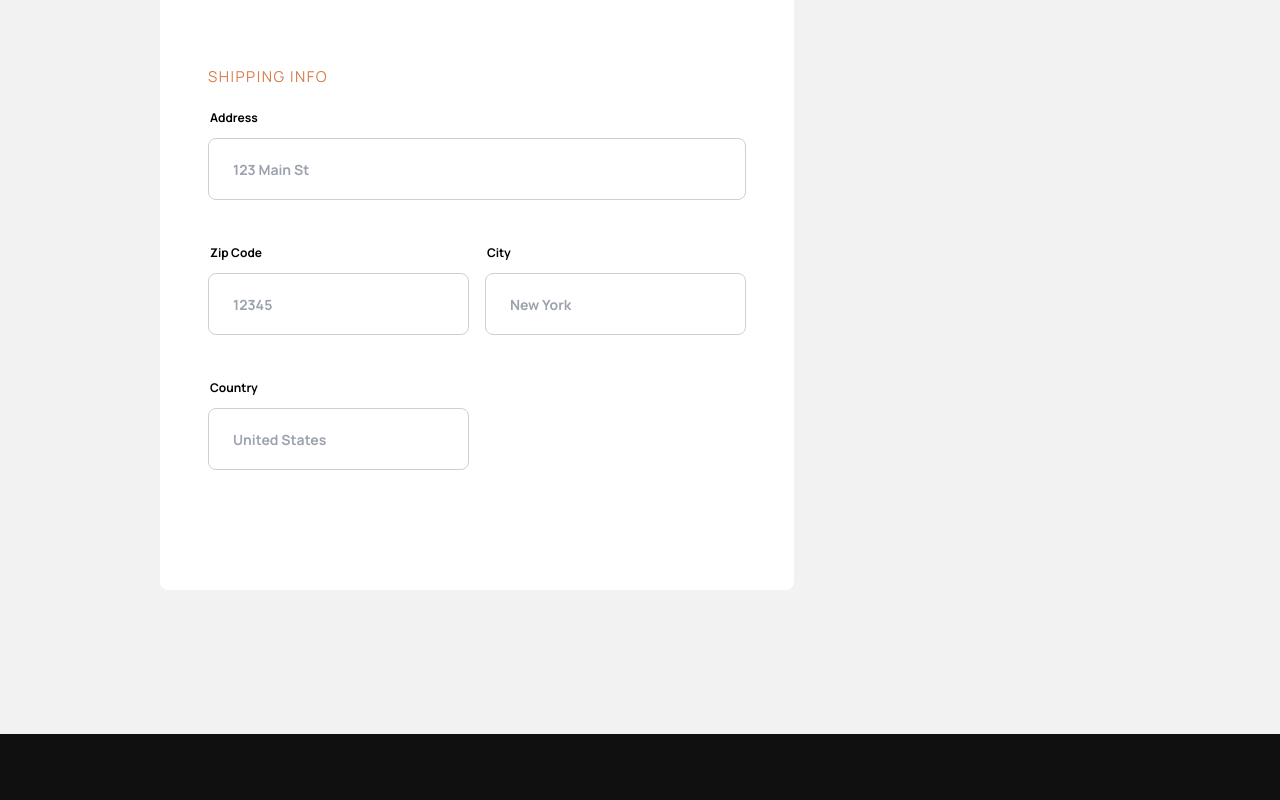
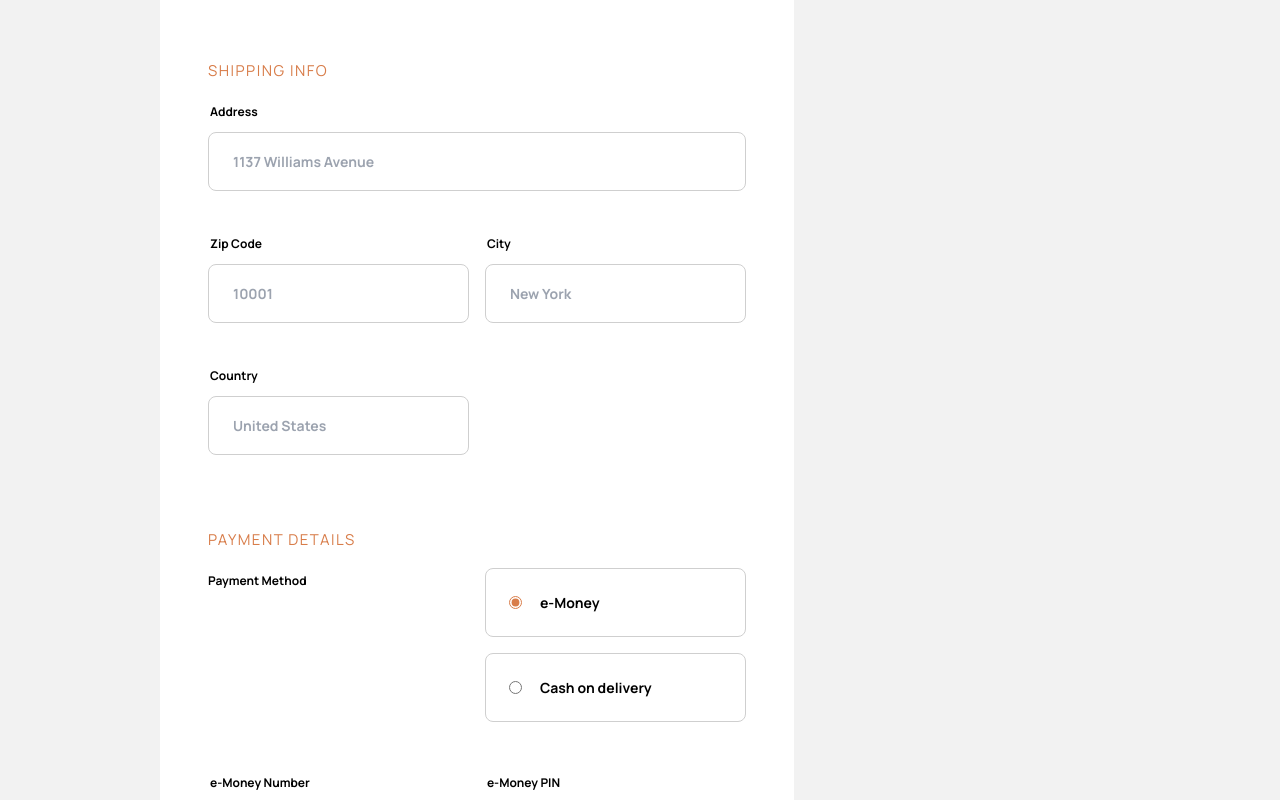
Before and after one commit to LowkeyCoyote/audiophile, a React (Vite) app: page /checkout in a window 1280 px wide. Shown: the part 680-1480 px from the top of the page. Built offline with nearby package versions, Linux system fonts and the light colour scheme.

Commit message:
first commit

```diff
--- a/src/App.css
+++ b/src/App.css
@@ -18,7 +18,10 @@
   letter-spacing: 1px;
 }
 
-input{
+
+/* inputs */
+
+.inputFormCheckout{
   border: 1px solid #CFCFCF;
   padding-top: 18px !important;
   padding-bottom: 18px !important;
@@ -30,19 +33,19 @@ input{
   margin-bottom: 24px !important;
 }
 
-input:focus{
+.inputFormCheckout:focus{
   outline: solid 1px #D87D4A;
   border: none;
   color: black;
   font-weight: bold;
 }
 
-input:not(:focus) {
+.inputFormCheckout:not(:focus) {
   color: black;
   font-weight: bold;
 }
 
-input::placeholder{
+.inputFormCheckout::placeholder{
   font-size: 14px;
   padding-top: 18px !important;
   padding-bottom: 18px !important;
@@ -53,6 +56,34 @@ label{
   font-size: 12px;
   padding-left: 2px;
 }
+
+.inputFormCheckoutRadio{
+  border: #CFCFCF 1px solid;
+  padding: 23px;
+  border-radius: 8px;
+  display: flex;
+  align-items: center;
+}
+
+.inputFormCheckoutRadio > input{
+  margin-right: 16px;
+  color: #D87D4A;
+}
+
+
+
+.inputFormCheckoutRadio input[type="radio"] {
+  accent-color: #D87D4A;
+}
+
+.inputFormCheckoutRadio:focus-within {
+  border-color: #D87D4A;
+}
+
+
+
+
+
 
 
 .iconFooter:hover{
--- a/src/components/checkout/FormCheckout.tsx
+++ b/src/components/checkout/FormCheckout.tsx
@@ -1,5 +1,6 @@
-import { useForm } from 'react-hook-form';
-import FormField from '@components/shared/ui/FormField'
+import {  useForm } from 'react-hook-form';
+import FormField from '@components/shared/ui/FormField';
+import { useState, RefObject } from 'react';
 
 type FormData = {
     name: string;
@@ -9,10 +10,22 @@ type FormData = {
     zipCode: string;
     city: string;
     country: string;
-
+    payment: 'emoney' | 'cashOnDelivery';
+    eMoneyNumber: string;
+    eMoneyPIN: string;
 };
 
-const FormCheckout = () => {
+type FormCheckoutProps = {
+    submitRef?: RefObject<HTMLButtonElement>;
+};
+
+const FormCheckout = ({submitRef } : FormCheckoutProps) => {
+
+
+    const [selectedPayment, setSelectedPayment] = useState<
+        'emoney' | 'cashOnDelivery'
+    >('emoney');
+
     const {
         register,
         handleSubmit,
@@ -21,14 +34,17 @@ const FormCheckout = () => {
         mode: 'onChange',
         reValidateMode: 'onSubmit',
     });
-    const onSubmit = () => window.location.reload();
+
+    const onSubmit = (data : FormData) => console.log(data);
+
 
     return (
         <div className="p-12 bg-white rounded-lg sm:p-6">
-            <h3 className="text-h3 uppercase font-bold pt-1.5 pb-10 sm:text-h4 sm:pb-8" >
+            <h3 className="text-h3 uppercase font-bold pt-1.5 pb-10 sm:text-h4 sm:pb-8">
                 Checkout
             </h3>
-            <form action="">
+
+                <form onSubmit={handleSubmit(onSubmit)}>
                     <p className="text-dark-peach uppercase tracking-wide mb-4">
                         Billing details
                     </p>
@@ -39,11 +55,10 @@ const FormCheckout = () => {
                             name="name"
                             type="text"
                             placeholder="Alexei Ward"
-                        error={errors.name && 'Can’t be empty'}
+                            error={errors.name && 'Wrong Format'}
                             register={register}
                             column="col-1"
                             validationPattern={/^.{0,50}$/}
-
                         />
                         <FormField
                             label="Email Address"
@@ -59,8 +74,8 @@ const FormCheckout = () => {
                             label="Phone Number"
                             name="tel"
                             type="tel"
-                        placeholder="+1 (202) 555-0136"
-                        error={errors.tel && 'Can’t be empty'}
+                            placeholder="+1 202-555-0136"
+                            error={errors.tel && 'Wrong Format'}
                             register={register}
                             column="col-1"
                             validationPattern={/^[0-9\s\-()+]+$/}
@@ -74,20 +89,20 @@ const FormCheckout = () => {
                             label="Address"
                             name="address"
                             type="text"
-                        placeholder="123 Main St"
-                        error={errors.address && 'Can’t be empty'}
+                            placeholder="1137 Williams Avenue"
+                            error={errors.address && 'Wrong Format'}
                             register={register}
-                        column="col-span-2 sm:col-span-1"
+                            column="col-span-2"
                             validationPattern={/^.{0,300}$/}
                         />
                         <FormField
                             label="Zip Code"
                             name="zipCode"
                             type="text"
-                        placeholder="12345"
-                        error={errors.zipCode && 'Can’t be empty'}
+                            placeholder="10001"
+                            error={errors.zipCode && 'Wrong Format'}
                             register={register}
-                        column="col-1 sm:col-span-1"
+                            column="col-1 sm:col-span-2"
                             validationPattern={/^\d{4,9}$/}
                         />
                         <FormField
@@ -95,9 +110,9 @@ const FormCheckout = () => {
                             name="city"
                             type="text"
                             placeholder="New York"
-                        error={errors.city && 'Can’t be empty'}
+                            error={errors.city && 'Wrong Format'}
                             register={register}
-                        column="col-1 sm:col-span-1"
+                            column="col-1 sm:col-span-2"
                             validationPattern={/^[a-zA-Z\s\-']+$/}
                         />
                         <FormField
@@ -105,16 +120,80 @@ const FormCheckout = () => {
                             name="country"
                             type="text"
                             placeholder="United States"
-                        error={errors.country && 'Can’t be empty'}
+                            error={errors.country && 'Wrong Format'}
                             register={register}
-                        column="col-1 sm:col-span-1"
+                            column="col-1 sm:col-span-2 "
                             validationPattern={/^[a-zA-Z\s]+$/}
                         />
-
-
                     </div>
 
+                    <p className="text-dark-peach uppercase tracking-wide mb-4">
+                        payment details
+                    </p>
+                    <div className="grid grid-cols-2 gap-4 mb-12 sm:grid-cols-1">
+                        <p className="col-1 font-bold text-[12px]">
+                            Payment Method
+                        </p>
+                        <div className="col-2 sm:col-span-2 inputFormCheckoutRadio">
+                            <input
+                                type="radio"
+                                id="emoney"
+                                value="emoney"
+                                checked={selectedPayment === 'emoney'}
+                                onChange={() => setSelectedPayment('emoney')}
+                            />
+                            <label
+                                className="text-[14px] font-bold"
+                                htmlFor="emoney"
+                            >
+                                e-Money
+                            </label>
+                        </div>
+                        <div className="col-start-2 sm:col-span-2 inputFormCheckoutRadio">
+                            <input
+                                type="radio"
+                                id="cashOnDelivery"
+                                value="cashOnDelivery"
+                                checked={selectedPayment === 'cashOnDelivery'}
+                                onChange={() =>
+                                    setSelectedPayment('cashOnDelivery')
+                                }
+                            />
+                            <label
+                                className="text-[14px] font-bold"
+                                htmlFor="cashOnDelivery"
+                            >
+                                Cash on delivery
+                            </label>
+                        </div>
+                    </div>
+                    <div className="grid grid-cols-2 gap-4 mb-12 sm:grid-cols-1">
+                        <FormField
+                            label="e-Money Number"
+                            name="eMoneyNumber"
+                            type="text"
+                            placeholder="238521993"
+                            error={errors.eMoneyNumber && 'Wrong Format'}
+                            register={register}
+                            column="col-1"
+                            validationPattern={/^[0-9]{9}$/}
+                        />
+                        <FormField
+                            label="e-Money PIN"
+                            name="eMoneyPIN"
+                            type="email"
+                            placeholder="alexei@mail.com"
+                            error={errors.eMoneyPIN && 'Wrong Format'}
+                            register={register}
+                            column="col-2"
+                            validationPattern={/^[0-9]{4}$/}
+                        />
+                    </div>
+
+                    <button ref={submitRef} type="submit" style={{ display: 'none' }} />
+
                 </form>
+
         </div>
     );
 };
--- a/src/components/shared/ui/FormField.tsx
+++ b/src/components/shared/ui/FormField.tsx
@@ -12,6 +12,22 @@ interface FormFieldProps {
 }
 
 const FormField: React.FC<FormFieldProps> = ({ label, name, type, placeholder, error, register, column, validationPattern }) => {
+
+
+    let maxLength = 80; // Valeur par défaut pour maxLength
+
+    if (name === "eMoneyPIN") {
+        maxLength = 4;
+    }
+
+    if(name === "eMoneyNumber"){
+        maxLength = 9
+    }
+
+    if(type === 'tel'){
+        maxLength = 12
+    }
+
     return (
         <div className={column}>
             <div className="flex items-center justify-between mb-2">
@@ -29,15 +45,17 @@ const FormField: React.FC<FormFieldProps> = ({ label, name, type, placeholder, e
                 )}
             </div>
             <input
-                className={`w-full ${error ? '!outline-[#CD2C2C]' : ''}`}
+                className={`inputFormCheckout w-full ${error ? '!outline-[#CD2C2C]' : ''}`}
                 type={type}
                 placeholder={placeholder}
+                maxLength= {maxLength}
                 {...register(name, {
                     required: true,
-                    maxLength: type === 'tel' ? 12 : 80,
+                    maxLength: maxLength,
                     pattern: validationPattern,
                 })}
                 aria-invalid={error ? 'true' : 'false'}
+
             />
         </div>
     );
--- a/src/pages/CheckoutPage.tsx
+++ b/src/pages/CheckoutPage.tsx
@@ -1,32 +1,30 @@
-import { Link } from "react-router-dom";
-import CartCheckout from "@components/checkout/CartCheckout";
-import FormCheckout from "@components/checkout/FormCheckout";
-
-
-
-
-
+import { Link } from 'react-router-dom';
+import CartCheckout from '@components/checkout/CartCheckout';
+import FormCheckout from '@components/checkout/FormCheckout';
+import { useRef, MutableRefObject } from 'react';
 
 const CheckoutPage = () => {
+    const submitRef = useRef<HTMLButtonElement>();
+    const submitForm = (submitRef : MutableRefObject<HTMLButtonElement | undefined> ) => {
+        console.log(submitRef.current)
+        if (submitRef.current) {
+            submitRef.current.click();
+        }
+    };
+
     return (
-        <section className=" bg-[#F2F2F2] px-40 pt-20 pb-36 md:px-10 md:pt-12 md:pb-28 sm:pt-4 sm:px-6 sm:pb-24" >
-            <Link
-                to={'/'}
-                className="block w-fit"
-            >
+        <section className=" bg-[#F2F2F2] px-40 pt-20 pb-36 md:px-10 md:pt-12 md:pb-28 sm:pt-4 sm:px-6 sm:pb-24">
+            <Link to={'/'} className="block w-fit">
                 <p className="opacity-50 w-fit">Go back</p>
             </Link>
             <div className="flex pt-14 md:pt-6 gap-7 md:flex-col md:gap-8">
                 <div className=" w-[68%] md:w-full">
-                        <FormCheckout />
-
+                    <FormCheckout submitRef={submitRef} />
                 </div>
                 <div className="w-[32%] md:w-full">
-                        <CartCheckout />
+                    <CartCheckout submitForm={() => submitForm(submitRef)} />
                 </div>
-
             </div>
-
         </section>
     );
 };
--- a/src/redux/store.ts
+++ b/src/redux/store.ts
@@ -8,11 +8,7 @@ const persistConfig = {
     storage
 };
 
-
 const persistedReducer = persistReducer(persistConfig, cartReducer)
-
-
-
 
 export const store = configureStore({
     reducer : {
--- a/src/types/types.ts
+++ b/src/types/types.ts
@@ -42,3 +42,16 @@ export type ItemState = {
 export type CartState =  {
   items : ItemState[]
 }
+
+export type FormData = {
+  name: string;
+  email: string;
+  tel: string;
+  address: string;
+  zipCode: string;
+  city: string;
+  country: string;
+  payment: 'emoney' | 'cashOnDelivery';
+  eMoneyNumber : string;
+  eMoneyPIN : string;
+};
```
Also changed, not shown: src/components/checkout/CartCheckout.tsx (+8 -4 lines). Lines whose indentation alone changed are shown as unchanged.
